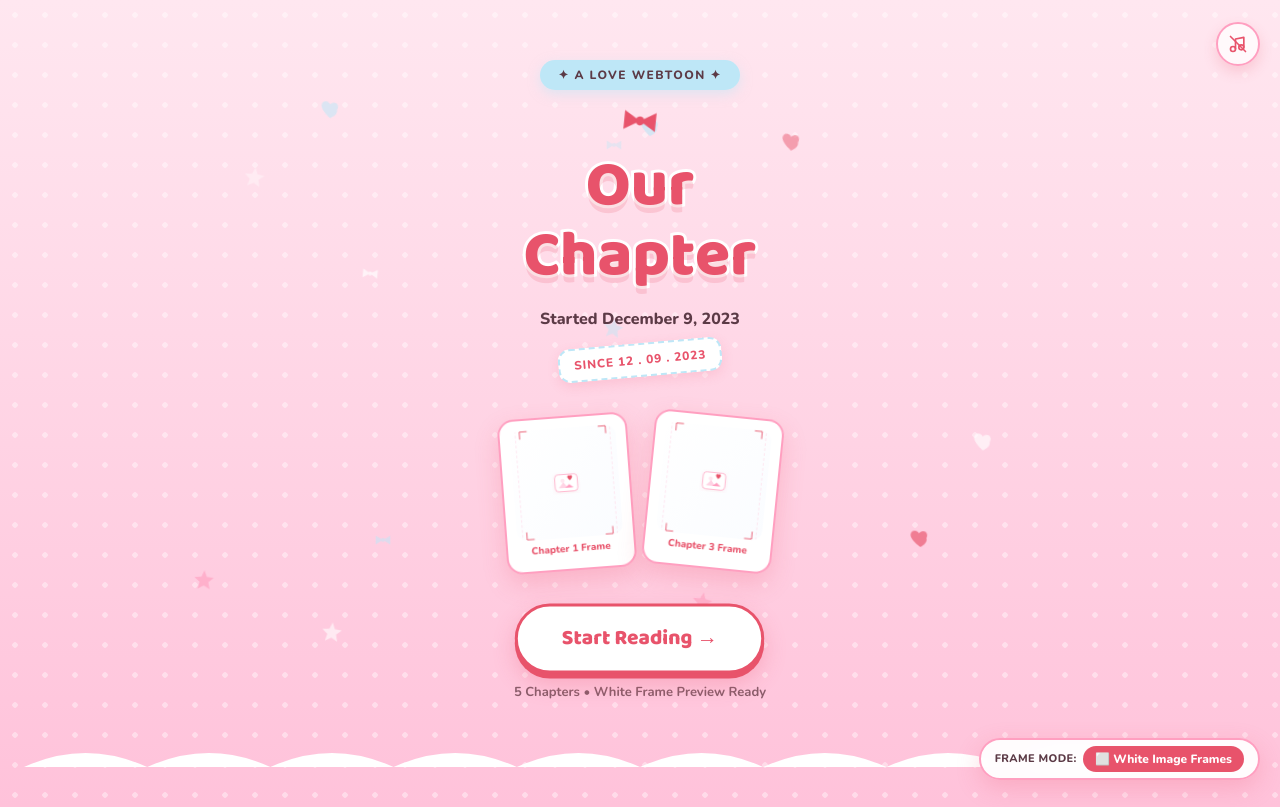
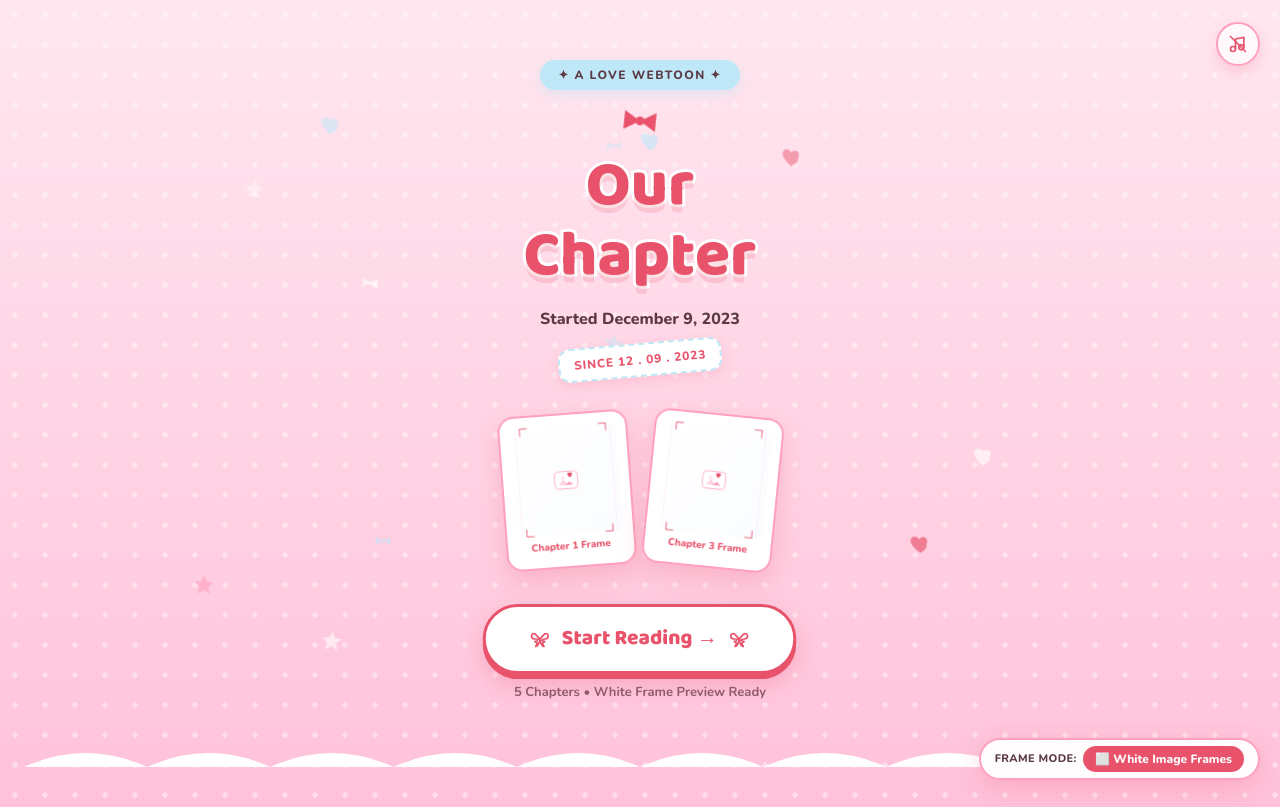
Before and after one commit to KOS-CDG/Our-Chapters, a React (Vite) app: page / in a window 1280 px wide. Built offline with nearby package versions, Linux system fonts and the light colour scheme.

Commit message:
Fix routing, remove floating animations, remove emojis, add SVG ribbons

```diff
--- a/src/components/FloatingParticles.tsx
+++ b/src/components/FloatingParticles.tsx
@@ -50,7 +50,7 @@ export function FloatingParticles({ density = "lively" }: { density?: "calm" | "
         <motion.div
           key={p.id}
           style={{ position: "absolute", left: `${p.left}%`, top: `${p.top}%`, width: p.size, height: p.size, opacity: p.opacity }}
-          animate={{ y: [0, -16, 0], rotate: [0, 10, 0] }}
+          animate={{ rotate: [0, 10, 0] }}
           transition={{ duration: p.duration, delay: p.delay, repeat: Infinity, ease: "easeInOut" }}
         >
           <ParticleIcon type={p.type} color={p.color} />
--- /dev/null
+++ b/src/components/RibbonIcon.tsx
@@ -0,0 +1,19 @@
+export function RibbonIcon({ size = 24, color = "currentColor" }: { size?: number; color?: string }) {
+  return (
+    <svg
+      xmlns="http://www.w3.org/2000/svg"
+      width={size}
+      height={size}
+      viewBox="0 0 24 24"
+      fill="none"
+      stroke={color}
+      strokeWidth="2"
+      strokeLinecap="round"
+      strokeLinejoin="round"
+    >
+      <path d="M5.5 12c-1.5 0-3.5-.5-3.5-3.5C2 5.5 5 4.5 7.5 7c2 2 3.5 4 4.5 5 1-1 2.5-3 4.5-5 2.5-2.5 5.5-1.5 5.5 1.5 0 3-2 3.5-3.5 3.5-2.5 0-4.5 1-5.5 2-1-1-3-2-5.5-2z" />
+      <path d="M12 14c-1 3-3 7-5 7l2-4-3-2 3-1" />
+      <path d="M12 14c1 3 3 7 5 7l-2-4 3-2-3-1" />
+    </svg>
+  );
+}
--- a/src/data/chapters.ts
+++ b/src/data/chapters.ts
@@ -65,7 +65,7 @@ function comingSoonPanel(slug: string): Chapter["panels"] {
       id: `${slug}-coming-soon`,
       cloudinaryPublicId: `her-and-us/${slug}/coming-soon`,
       alt: "This chapter hasn't been written yet",
-      caption: "This chapter is still being written — check back soon \u{1F48C}",
+      caption: "This chapter is still being written — check back soon.",
       size: "full",
       variant: "narration",
     },
--- a/src/pages/ChapterListPage.tsx
+++ b/src/pages/ChapterListPage.tsx
@@ -104,8 +104,11 @@ export function ChapterListPage({ chapters = chapterSummaries, isLoading = false
                 boxShadow: "0 4px 12px rgba(232,83,107,0.08)",
               }}
             />
-            <span style={{ position: "absolute", left: 16, top: "50%", transform: "translateY(-50%)", fontSize: 16 }}>
-              🔍
+            <span style={{ position: "absolute", left: 16, top: "50%", transform: "translateY(-50%)", fontSize: 16, display: "flex", alignItems: "center" }}>
+              <svg xmlns="http://www.w3.org/2000/svg" width="16" height="16" viewBox="0 0 24 24" fill="none" stroke={colors.cherry500} strokeWidth="2" strokeLinecap="round" strokeLinejoin="round">
+                <circle cx="11" cy="11" r="8"></circle>
+                <line x1="21" y1="21" x2="16.65" y2="16.65"></line>
+              </svg>
             </span>
           </div>
 
--- a/src/pages/ChapterReaderPage.tsx
+++ b/src/pages/ChapterReaderPage.tsx
@@ -9,6 +9,7 @@ import { ChevronLeftIcon, PawPrintIcon } from "../components/icons";
 import { ProgressRibbon } from "../components/ProgressRibbon";
 import { MusicToggle } from "../components/MusicToggle";
 import { Panel } from "../components/Panel";
+import { RibbonIcon } from "../components/RibbonIcon";
 
 function NextChapterButton({ onClick }: { onClick: () => void }) {
   const [pressed, setPressed] = useState(false);
@@ -20,7 +21,7 @@ function NextChapterButton({ onClick }: { onClick: () => void }) {
   return (
     <motion.button
       onClick={handleClick}
-      animate={pressed ? {} : { y: [0, -5, 0], scale: [1, 1.02, 1] }}
+      animate={pressed ? {} : { scale: [1, 1.02, 1] }}
       transition={pressed ? { duration: 0.5 } : { duration: 2.8, repeat: Infinity, ease: "easeInOut" }}
       whileTap={{ scale: 0.93 }}
       style={{
@@ -54,7 +55,11 @@ export function ChapterReaderPage() {
   if (!chapter) return <Navigate to="/chapters" replace />;
 
   const nextChapter = getNextChapter(chapter.number);
-  const nextLabel = nextChapter ? `Chapter ${nextChapter.number} · ${nextChapter.title}` : "More chapters coming soon 💕";
+  const nextLabel = nextChapter ? `Chapter ${nextChapter.number} · ${nextChapter.title}` : (
+    <span style={{ display: "inline-flex", alignItems: "center", gap: 6 }}>
+      More chapters coming soon <RibbonIcon size={14} color={colors.cherry500} />
+    </span>
+  );
 
   return (
     <div style={{ minHeight: "100vh", width: "100%", background: colors.pink50, fontFamily: fonts.body, position: "relative" }}>
@@ -119,7 +124,7 @@ export function ChapterReaderPage() {
             borderBottom: `1.5px solid ${colors.pink100}`,
           }}
         >
-          👆 Press & hold picture to reveal text • Tap picture to modify/upload photo
+          Press & hold picture to reveal text • Tap picture to modify/upload photo
         </div>
         {chapter.panels.map((panel, i) => (
           <Panel key={panel.id} panel={panel} index={i} />
--- a/src/pages/CoverPage.tsx
+++ b/src/pages/CoverPage.tsx
@@ -6,6 +6,7 @@ import { colors, fonts } from "../lib/tokens";
 import { FloatingParticles } from "../components/FloatingParticles";
 import { BowIcon, SpeakerIcon } from "../components/icons";
 import { getCloudinaryUrl } from "../lib/cloudinary";
+import { RibbonIcon } from "../components/RibbonIcon";
 
 export function CoverPage() {
   const navigate = useNavigate();
@@ -26,7 +27,7 @@ export function CoverPage() {
   const handleStart = () => {
     setPressed(true);
     setTimeout(() => setPressed(false), 500);
-    navigate("/chapters");
+    navigate("/chapters/how-we-met");
   };
 
   const sampleCover1 = getCloudinaryUrl("her-and-us/chapter-01/cover", { width: 300, height: 360 });
@@ -171,7 +172,7 @@ export function CoverPage() {
           }}
         >
           <motion.div
-            animate={{ y: [-4, 4, -4], rotate: [-6, -4, -6] }}
+            animate={{ rotate: [-6, -4, -6] }}
             transition={{ duration: 4, repeat: Infinity, ease: "easeInOut" }}
             style={{
               width: 130,
@@ -194,7 +195,7 @@ export function CoverPage() {
           </motion.div>
 
           <motion.div
-            animate={{ y: [4, -4, 4], rotate: [5, 7, 5] }}
+            animate={{ rotate: [5, 7, 5] }}
             transition={{ duration: 4.5, repeat: Infinity, ease: "easeInOut" }}
             style={{
               width: 130,
@@ -221,7 +222,7 @@ export function CoverPage() {
         <div style={{ position: "relative", zIndex: 2, display: "flex", flexDirection: "column", alignItems: "center", gap: 10 }}>
           <motion.button
             onClick={handleStart}
-            animate={pressed ? {} : { y: [0, -6, 0], scale: [1, 1.02, 1] }}
+            animate={pressed ? {} : { scale: [1, 1.02, 1] }}
             transition={pressed ? { duration: 0.5 } : { duration: 2.6, repeat: Infinity, ease: "easeInOut" }}
             whileTap={{ scale: 0.93 }}
             style={{
@@ -237,7 +238,11 @@ export function CoverPage() {
               boxShadow: pressed ? "0 2px 0 #E8536B, 0 4px 10px rgba(232,83,107,.25)" : "0 5px 0 #E8536B, 0 10px 22px rgba(232,83,107,.28)",
             }}
           >
-            Start Reading&nbsp;→
+            <div style={{ display: "flex", alignItems: "center", gap: 12 }}>
+              <RibbonIcon size={20} color={colors.cherry500} />
+              <span>Start Reading&nbsp;→</span>
+              <RibbonIcon size={20} color={colors.cherry500} />
+            </div>
           </motion.button>
           <span style={{ fontFamily: fonts.body, fontSize: 13, fontWeight: 700, color: colors.plumLight }}>
             5 Chapters • White Frame Preview Ready
```
